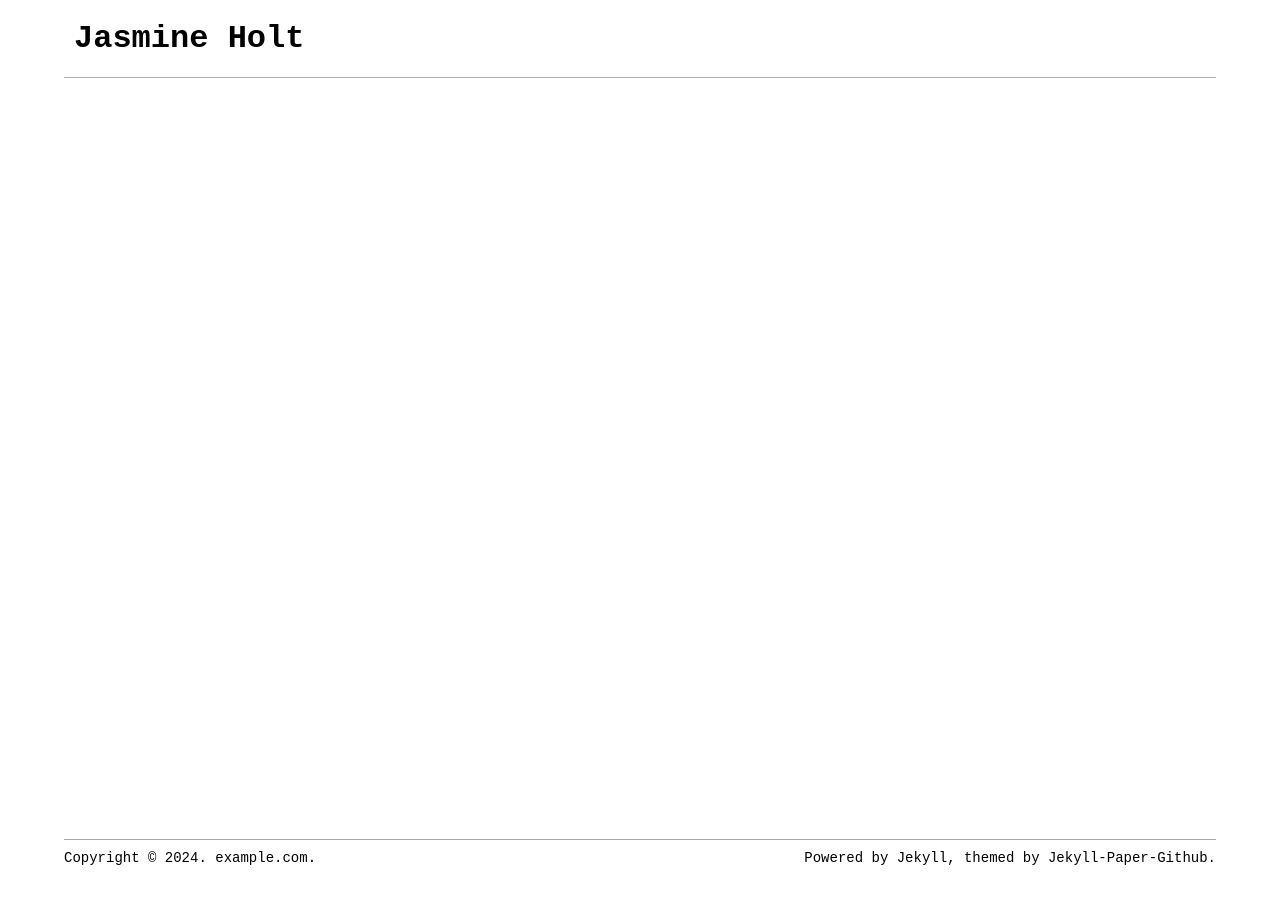
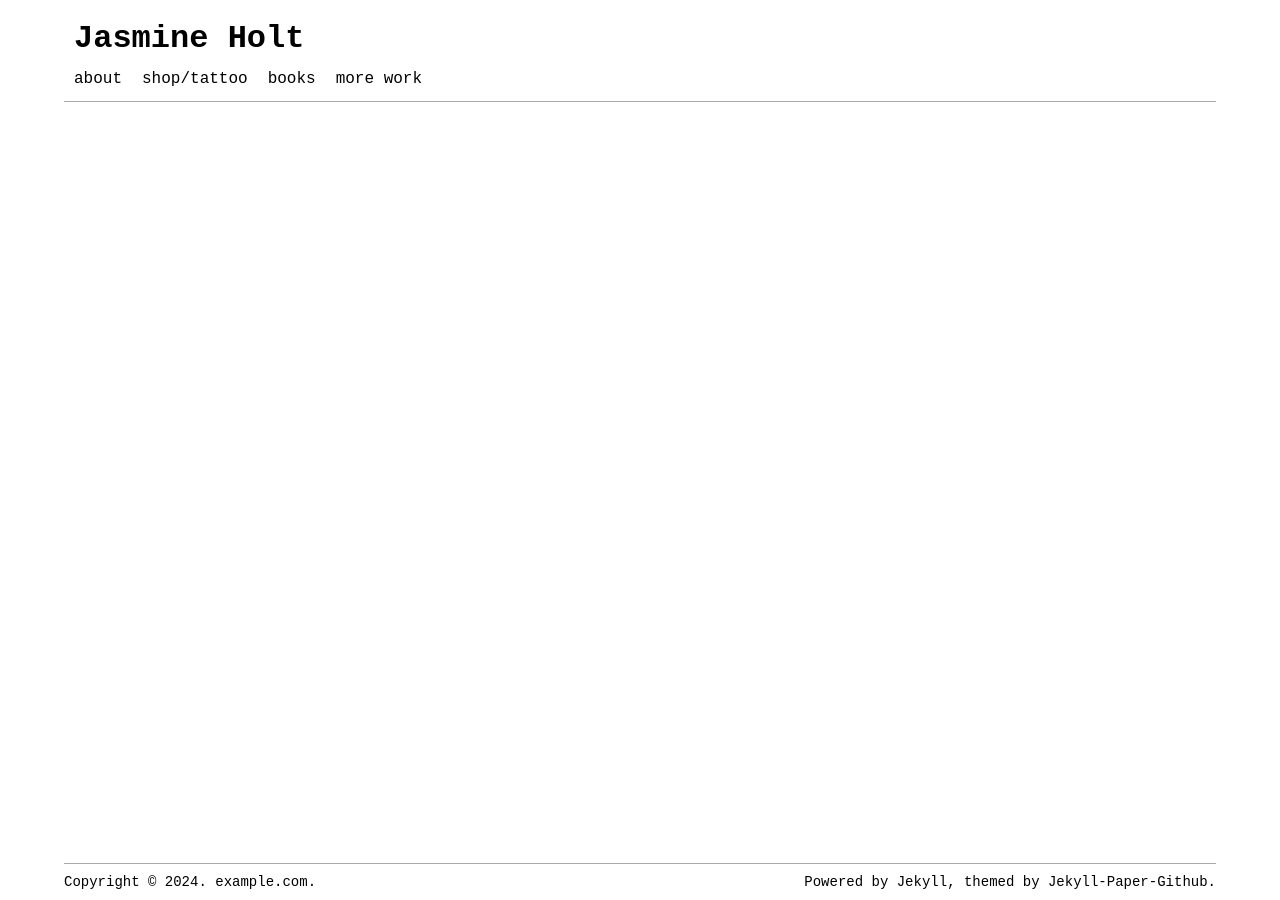
Before and after one commit to jasminedholt/jasminedholt.github.io, a Jekyll site: the page built from docs/index.html, in a window 1280 px wide. Built offline with Jekyll 4.4.1, drawn with Linux system fonts in a browser that asks for light colours; the list of posts is cut into pages by our own code.

Commit message:
Add menu options

```diff
--- a/docs/_data/menus.yml
+++ b/docs/_data/menus.yml
@@ -1,2 +1,11 @@
-- default: menu_about
-  url: 'about'
+- title: "about"
+  url:   "about"
+
+- title: "shop/tattoo"
+  url:   "shop_tattoo"
+
+- title: "books"
+  url:   "books"
+
+- title: "more work"
+  url:   "more_work"
```
